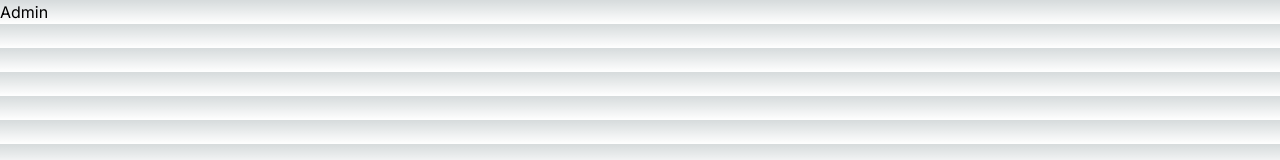
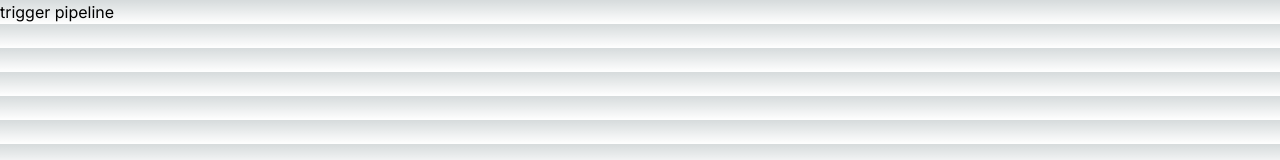
Before and after one commit to Lavelliane/Intelligent-Systems-and-Security-Lab, a Next.js app: page /admin in a window 1280 px wide. Shown: the top 160 px of the page. Built offline with nearby package versions, Linux system fonts and the light colour scheme.

Commit message:
trigger ci/cd pipeline

```diff
--- a/src/app/(private)/admin/page.tsx
+++ b/src/app/(private)/admin/page.tsx
@@ -3,7 +3,7 @@ import React from 'react'
 function AdminPage() {
   return (
     <div>
-      Admin
+      trigger pipeline
     </div>
   )
 }
```
